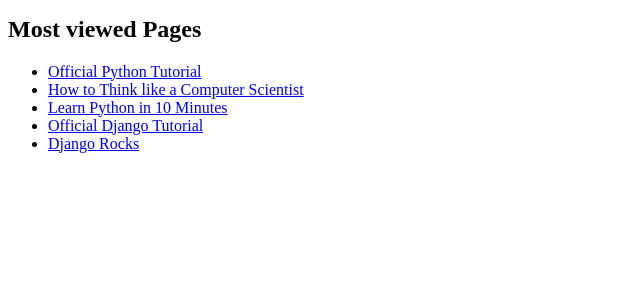
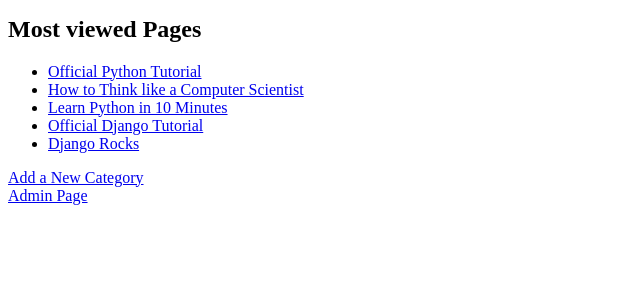
Before and after one commit to tombopp/rango, a Django app: page /rango/ in a window 1280 px wide. Shown: the part 203-503 px from the top of the page, without its empty margins (0-640 px from the left). Run offline with Django 3.2, Linux system fonts and the light colour scheme; data comes from the database, SQL or seed files in the repository; both versions use the stored data as it was after the commit; parts of the project's set-up code (start-up, migrations or seed data) failed here and were passed over.

Commit message:
added forms for new categories and pages

```diff
--- a/rango/urls.py
+++ b/rango/urls.py
@@ -4,5 +4,7 @@
 urlpatterns = patterns('',
                        url(r'^$', views.index, name='index'),
                        url(r'^about/$', views.about, name='about'),
-                       url(r'^category/(?P<category_name_url>\w+)/$', views.category, name='category'),
+                       url(r'^add_category/$', views.add_category, name='add_category'), # NEW MAPPING!
+                       url(r'^category/(?P<category_name_url>\w+)$', views.category, name='category'),
+                       url(r'^category/(?P<category_name_url>\w+)/add_page', views.add_page, name='add_page'),
                        )
--- a/rango/views.py
+++ b/rango/views.py
@@ -2,6 +2,8 @@
 from django.shortcuts import render_to_response
 from rango.models import Category
 from rango.models import Page
+from rango.forms import CategoryForm
+from rango.forms import PageForm
 
 def index(request):
     # Obtain the context from the HTTP request.
@@ -14,7 +16,7 @@
     # We loop through each category returned, and create a URL attribute.
     # This attribute stores an encoded URL (e.g. spaces replaced with underscores).
     for category in category_list:
-        category.url = decode(category.name)
+        category.url = decode_url(category.name)
 
     page_list = Page.objects.order_by('-views')[:5]
     context_dict = {'categories': category_list,
@@ -30,11 +32,12 @@
     # Change underscores in the category name to spaces.
     # URLs don't handle spaces well, so we encode them as underscores.
     # We can then simply replace the underscores with spaces again to get the name.
-    category_name = encode(category_name_url)
+    category_name = encode_url(category_name_url)
 
     # Create a context dictionary which we can pass to the template rendering engine.
     # We start by containing the name of the category passed by the user.
-    context_dict = {'category_name': category_name}
+    context_dict = {'category_name': category_name,
+                    'category_name_url': category_name_url}
 
     try:
         # Can we find a category with the given name?
@@ -64,8 +67,75 @@
     context_dict = {'aboutmessage': "This is the about page"}
     return render_to_response('rango/about/about.html', context_dict, context)
 
-def encode(url):
+def encode_url(url):
     return url.replace('_', '')
 
-def decode(url):
+def decode_url(url):
     return url.replace(' ', '_')
+
+def add_category(request):
+    # Get the context from the request.
+    context = RequestContext(request)
+
+    # A HTTP POST?
+    if request.method == 'POST':
+        form = CategoryForm(request.POST)
+
+        # Have we been provided with a valid form?
+        if form.is_valid():
+            # Save the new category to the database.
+            form.save(commit=True)
+
+            # Now call the index() view.
+            # The user will be shown the homepage.
+            return index(request)
+        else:
+            # The supplied form contained errors - just print them to the terminal.
+            print form.errors
+    else:
+        # If the request was not a POST, display the form to enter details.
+        form = CategoryForm()
+
+    # Bad form (or form details), no form supplied...
+    # Render the form with error messages (if any).
+    return render_to_response('rango/add_category.html', {'form': form}, context)
+
+def add_page(request, category_name_url):
+    context = RequestContext(request)
+
+    category_name = decode_url(category_name_url)
+    if request.method == 'POST':
+        form = PageForm(request.POST)
+
+        if form.is_valid():
+            # This time we cannot commit straight away.
+            # Not all fields are automatically populated!
+            page = form.save(commit=False)
+
+            # Retrieve the associated Category object so we can add it.
+            # Wrap the code in a try block - check if the category actually exists!
+            try:
+                cat = Category.objects.get(name=category_name)
+                page.category = cat
+            except Category.DoesNotExist:
+                # If we get here, the category does not exist.
+                # Go back and render the add category form as a way of saying the category does not exist.
+                return render_to_response('rango/add_category.html', {}, context)
+
+            # Also, create a default value for the number of views.
+            page.views = 0
+
+            # With this, we can then save our new model instance.
+            page.save()
+
+            # Now that the page is saved, display the category instead.
+            return category(request, category_name_url)
+        else:
+            print form.errors
+    else:
+        form = PageForm()
+
+    return render_to_response( 'rango/add_page.html',
+                               {'category_name_url': category_name_url,
+                                'category_name': category_name, 'form': form},
+                               context)
--- a/templates/rango/category.html
+++ b/templates/rango/category.html
@@ -16,8 +16,10 @@
     {% else %}
         <strong>No pages currently in category.</strong>
     {% endif %}
+    <a href="/rango/category/{{ category_name_url }}/add_page">Add a New Category</a>
 {% else %}
     The specified category {{ category_name }} does not exist!
 {% endif %}
+
 </body>
 </html>
--- a/templates/rango/index.html
+++ b/templates/rango/index.html
@@ -30,5 +30,9 @@
     <strong>There are no pages present.</strong>
 {% endif %}
 
+<a href="/rango/add_category/">Add a New Category</a>
+<br />
+<a href="/admin/">Admin Page</a>
+
 </body>
 </html>
```
Also changed, not shown: rango/forms.py (added, +38 -0 lines), templates/rango/add_category.html (added, +27 -0 lines), templates/rango/add_page.html (added, +27 -0 lines), rango.db.
